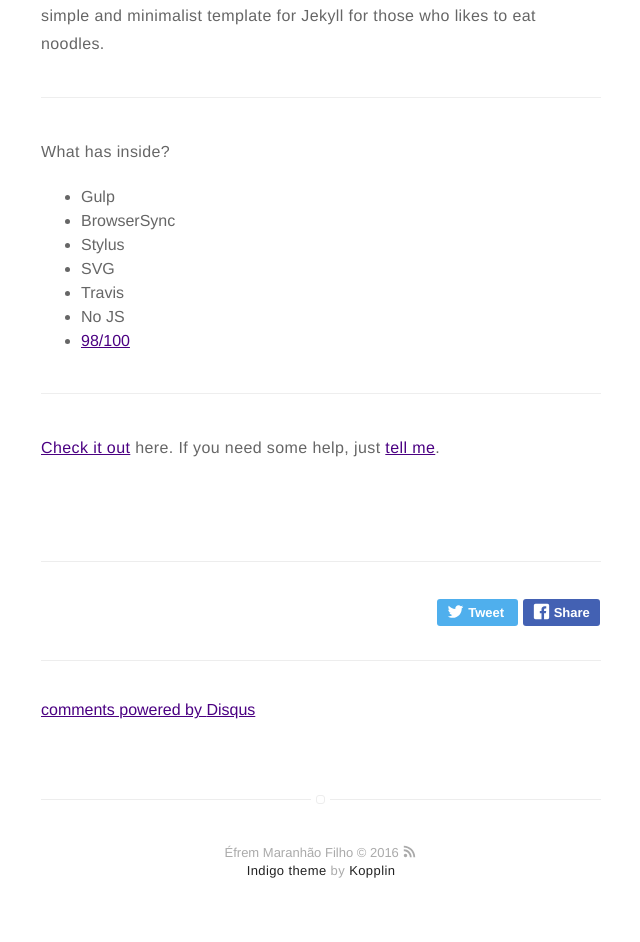
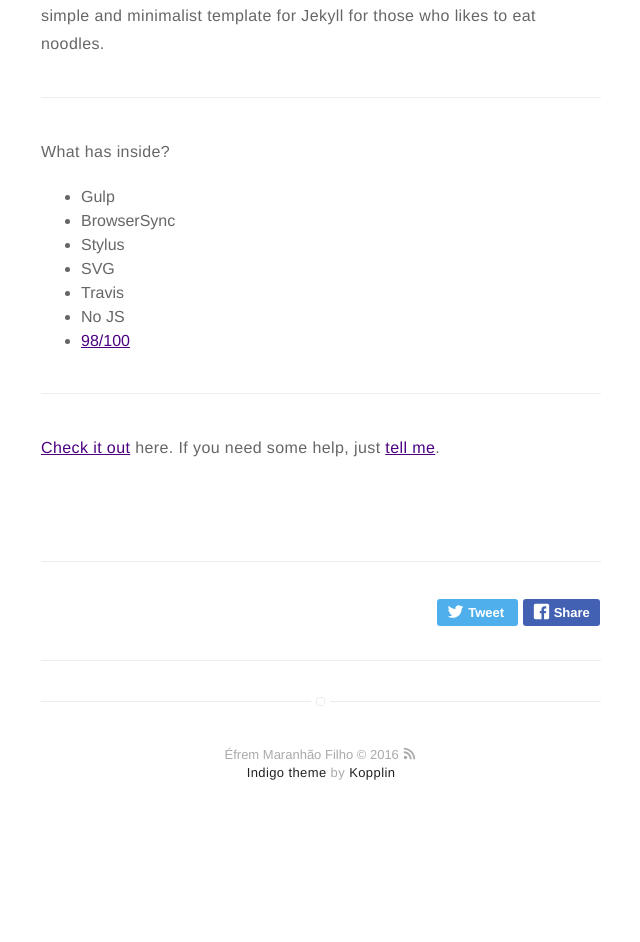
Before and after one commit to efremfilho/efremfilho.github.io, a Jekyll site: the page built from _posts/2016-01-23-indigo-jekyll-theme.markdown, in a window 1280 px wide. Shown: the part 800-1742 px from the top of the page, without its empty margins (319-959 px from the left). Built offline with Jekyll 4.4.1, drawn with Linux system fonts in a browser that asks for light colours; comment, search, counter and statistics services are not loaded; after the commit the page ends 1644 px from its top, so only the background shows below that; some of the changed lines change nothing that is shown.

Commit message:
versão minimalista

```diff
--- a/_config.yml
+++ b/_config.yml
@@ -26,7 +26,7 @@
 # analytics-piwik-id: 1
 
 # if you don't want comments in your posts, set to false
-disqus: mydisqus
+#disqus: mydisqus
 
 # if you don't have any of social below, comment the line
 facebook: efremfilho
@@ -37,6 +37,7 @@
 # linkedin: mylinkedin
 #youtube: efremfilho
 #spotify: myspotify
+linkedin: efremmaranhaofilho
 github: efremfilho
 medium: efremfilho
 #vimeo: myvimeo
```
